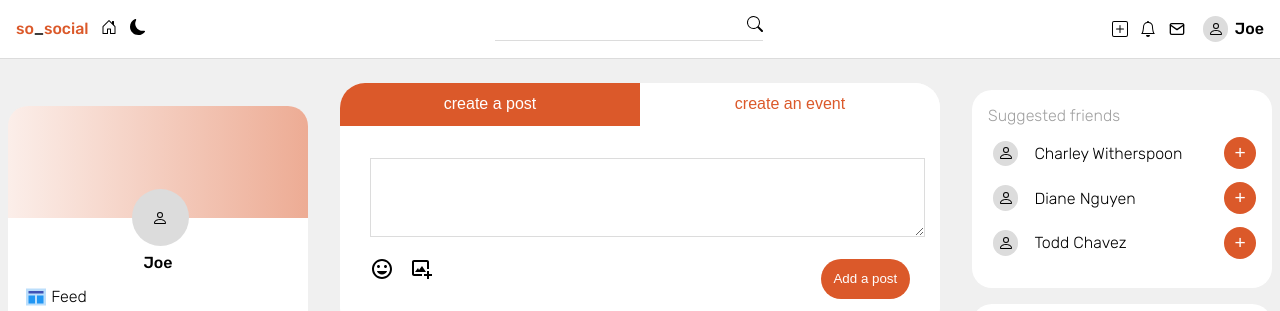
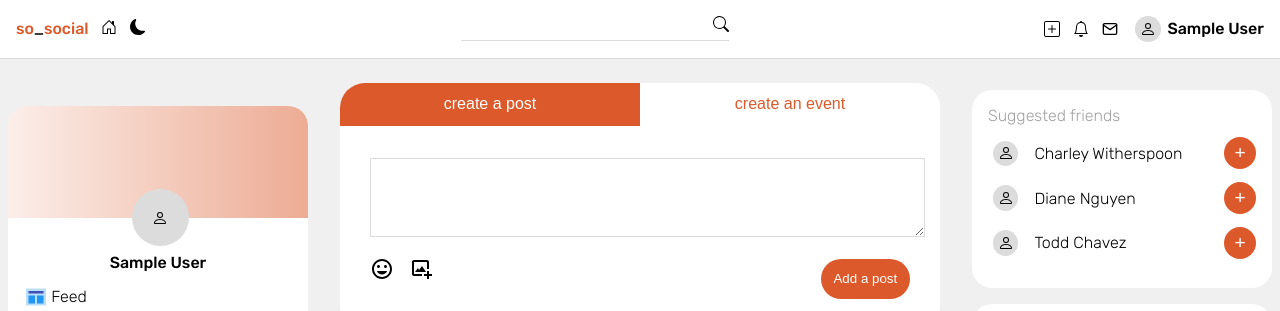
Before and after one commit to malgo-slota/social-media-app, a React (Create React App) app: page / in a window 1280 px wide. Shown: the top 311 px of the page. Built offline with nearby package versions, Linux system fonts and the light colour scheme; sample sign-in values are in the browser's storage.

Commit message:
auth context

```diff
--- a/src/App.js
+++ b/src/App.js
@@ -14,10 +14,11 @@ import {
 } from "react-router-dom";
 import { useContext } from "react";
 import { DarkModeContext } from "./context/darkModeContext";
+import { AuthContext } from "./context/authContext";
 
 function App() {
 
-  const currentUser = true;
+  const { currentUser } = useContext(AuthContext);
 
   const {darkMode} = useContext(DarkModeContext);
 
--- a/src/components/leftSidebar/LeftSidebar.jsx
+++ b/src/components/leftSidebar/LeftSidebar.jsx
@@ -2,8 +2,13 @@ import './leftSidebar.scss';
 import { BsPerson } from 'react-icons/bs';
 import Footer from './Footer';
 import Links from '../navbar/Links';
+import { useContext } from 'react';
+import { AuthContext } from '../../context/authContext';
 
 const LeftSidebar = () => {
+
+  const { currentUser } = useContext(AuthContext);
+
   return (
     <div className="left-sidebar">
 
@@ -13,7 +18,7 @@ const LeftSidebar = () => {
             <div>
               <BsPerson/>
             </div>
-            <span>Joe</span>
+            <span>{currentUser.name}</span>
           </div>
         </div>
       </div>
--- a/src/components/navbar/Navbar.jsx
+++ b/src/components/navbar/Navbar.jsx
@@ -12,9 +12,12 @@ import Links from './Links';
 import Footer from '../leftSidebar/Footer';
 import { useContext } from 'react';
 import { DarkModeContext } from '../../context/darkModeContext';
+import { AuthContext } from '../../context/authContext';
 
 
 const Navbar = () => {
+
+    const { currentUser } = useContext(AuthContext);
 
     const [isMenuOpen, setIsMenuOpen] = useState(false);
 
@@ -42,7 +45,7 @@ const Navbar = () => {
                 <div>
                     <BsPerson/>
                 </div>
-                <span>Joe</span>
+                <span>{currentUser.name}</span>
             </div>
             <div className="hamburger" onClick={()=>setIsMenuOpen(!isMenuOpen)}>
                 <span></span>
--- /dev/null
+++ b/src/context/authContext.js
@@ -0,0 +1,26 @@
+import { createContext, useState, useEffect } from "react";
+
+export const AuthContext = createContext();
+
+export const AuthContextProvider = ({children}) => {
+    const [currentUser, setCurrentUser] = useState(
+        JSON.parse(localStorage.getItem('user')) || null
+    );
+
+    const login = () => {
+        setCurrentUser({
+            id: 1,
+            name: "admin",
+        });
+    };
+
+    useEffect(() => {
+      localStorage.setItem("user", JSON.stringify(currentUser))
+    }, [currentUser])
+
+    return (
+        <AuthContext.Provider value={{ currentUser, login }}>
+            {children}
+        </AuthContext.Provider>
+    );
+};
--- a/src/index.js
+++ b/src/index.js
@@ -3,12 +3,15 @@ import ReactDOM from 'react-dom/client';
 import "./style.scss";
 import App from './App';
 import { DarkModeContextProvider } from './context/darkModeContext';
+import { AuthContextProvider } from './context/authContext';
 
 const root = ReactDOM.createRoot(document.getElementById('root'));
 root.render(
   <React.StrictMode>
     <DarkModeContextProvider>
-      <App />
+      <AuthContextProvider>
+        <App />
+      </AuthContextProvider>
     </DarkModeContextProvider>
   </React.StrictMode>
 );
--- a/src/pages/login/Login.jsx
+++ b/src/pages/login/Login.jsx
@@ -1,7 +1,16 @@
 import './login.scss';
 import { Link } from "react-router-dom";
+import { useContext } from 'react';
+import { AuthContext } from '../../context/authContext';
 
 const Login = () => {
+
+    const { login } = useContext(AuthContext);
+
+    const handleLogin = () => {
+        login();
+    };
+
     return (
         <div className="login">
             <div className="container">
@@ -38,7 +47,7 @@ const Login = () => {
                                     id="password"
                                     />
                         </div>
-                    <button>Log in</button>
+                        <button onClick={handleLogin}>Log in</button>
                     </form>
                 </div>
             </div>
```
Also changed, not shown: src/context/darkModeContext.js (renamed from src/context/darkModeContext.jsx). Lines whose indentation alone changed are shown as unchanged.
